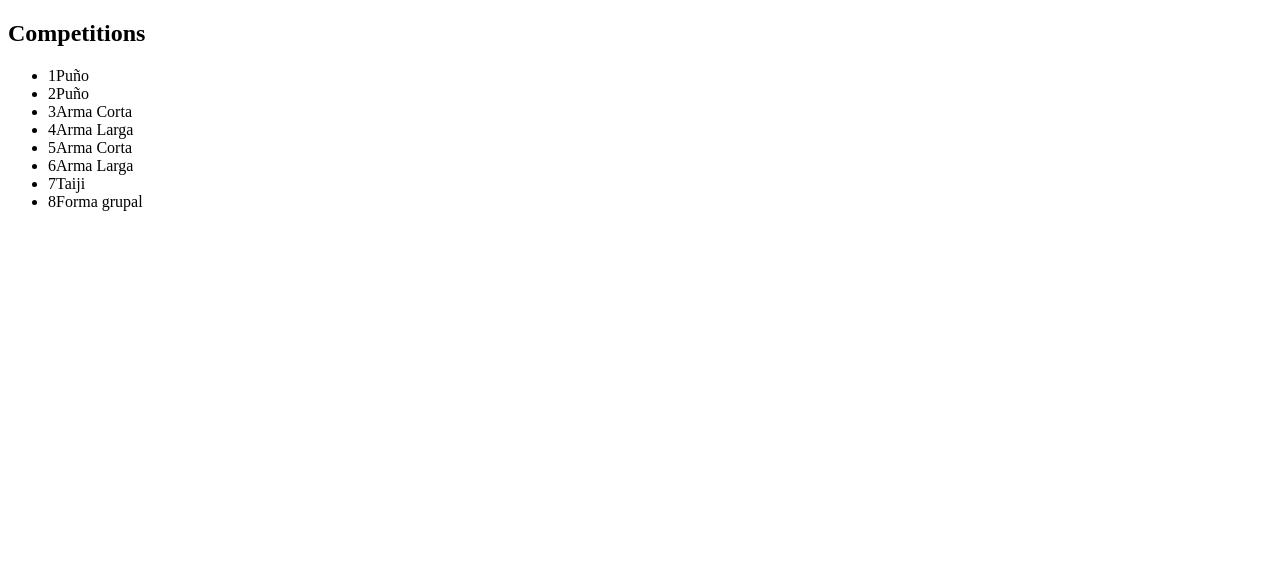
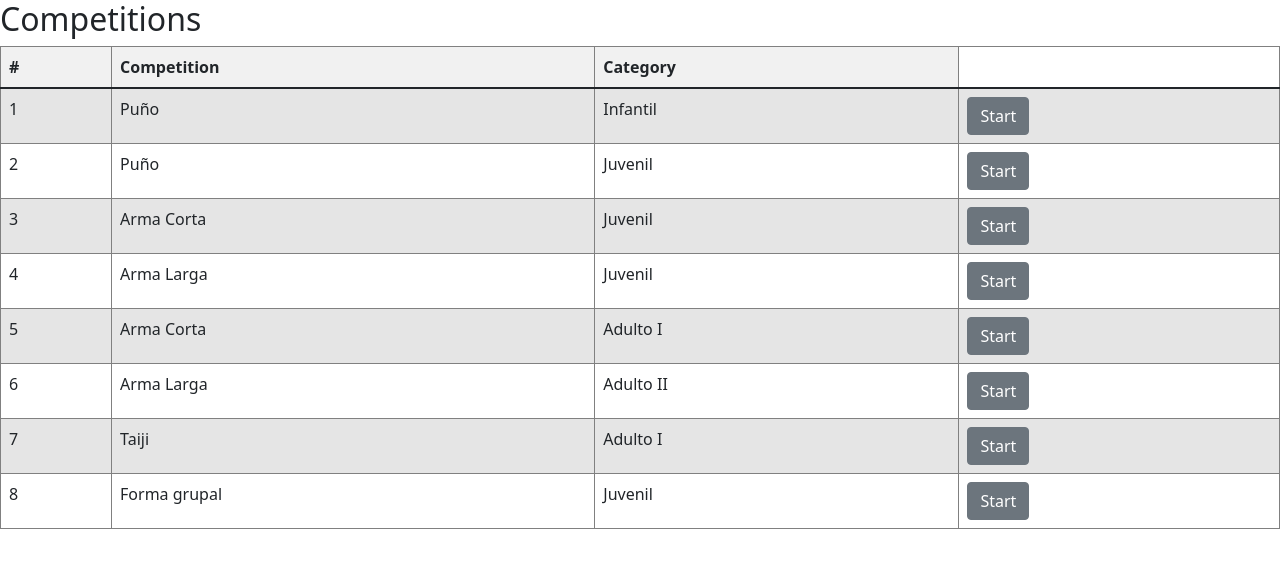
Before and after one commit to florchial/athlete-scoring-app, an Angular app: page /competitions in a window 1280 px wide. Shown: the top 568 px of the page. Built offline with nearby package versions, Linux system fonts and the light colour scheme.

Commit message:
feat: competition list

```diff
--- a/src/app/app.component.html
+++ b/src/app/app.component.html
@@ -1 +1,6 @@
+<link href="https://cdn.jsdelivr.net/npm/bootstrap@5.1.3/dist/css/bootstrap.min.css" rel="stylesheet"
+      integrity="sha384-1BmE4kWBq78iYhFldvKuhfTAU6auU8tT94WrHftjDbrCEXSU1oBoqyl2QvZ6jIW3" crossorigin="anonymous">
+<script src="https://cdn.jsdelivr.net/npm/bootstrap@5.1.3/dist/js/bootstrap.bundle.min.js"
+        integrity="sha384-ka7Sk0Gln4gmtz2MlQnikT1wXgYsOg+OMhuP+IlRH9sENBO0LRn5q+8nbTov4+1p"
+        crossorigin="anonymous"></script>
 <router-outlet></router-outlet>
--- a/src/app/components/competitions-list/competitions-list.component.html
+++ b/src/app/components/competitions-list/competitions-list.component.html
@@ -1,7 +1,19 @@
 <h2>Competitions</h2>
-<ul>
-  <li *ngFor="let competition of competitions">
-      <span>{{competition.id}}</span>
-      <span>{{competition.name}}</span>
-  </li>
-</ul>
+
+<table class="table table-striped">
+  <thead>
+  <tr>
+    <th scope="col">#</th>
+    <th scope="col">Competition</th>
+    <th scope="col">Category</th>
+  </tr>
+  </thead>
+  <tbody>
+  <tr *ngFor="let competition of competitions">
+    <td>{{ competition.id }}</td>
+    <td>{{ competition.name }}</td>
+    <td>{{ competition.category.name }}</td>
+    <td><button type="button" class="btn btn-secondary">Start</button></td>
+  </tr>
+  </tbody>
+</table>
```
